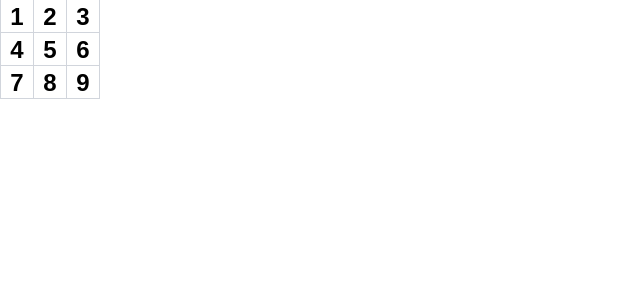
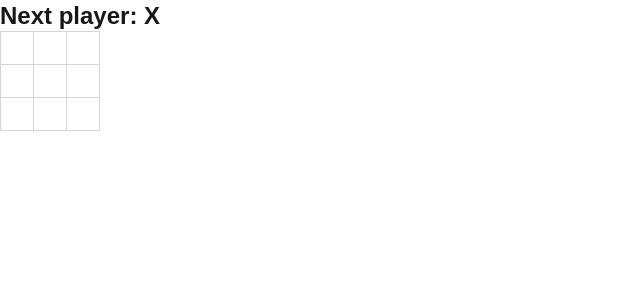
Before and after one commit to hankeyyh/tic-tac-toe, a Next.js app: page / in a window 1280 px wide. Shown: the top 300 px of the page, without its empty margins (0-640 px from the left). Built offline with nearby package versions, Linux system fonts and the light colour scheme.

Commit message:
feat: basic game

```diff
--- a/app/game.tsx
+++ b/app/game.tsx
@@ -3,7 +3,6 @@
 import { useState } from "react";
 
 export default function Game() {
-
     const [history, setHistory] = useState<number[]>(Array(9).fill(null))
     const [currentMove, setCurrentMove] = useState<number>(0)
 
--- a/component/board/index.tsx
+++ b/component/board/index.tsx
@@ -1,23 +1,87 @@
+'use client'
+
+import { useState } from "react";
 import Square from "../square";
 
 export default function Board() {
+    const [squares, setSquares] = useState<string[]>(Array(9).fill(null));
+    const [oddMove, setOddMove] = useState(true);
+
+    const winner = calculateWinner(squares);
+    let banner = null;
+    if (winner) {
+        banner = "Winner: " + winner;
+    } else {
+        banner = "Next player: " + (oddMove ? "X" : "O");
+    }
+
+    function handleClick(i: number) {
+        if (squares[i] || calculateWinner(squares)) {
+            return;
+        }
+        const nextSquares = squares.map((square, index) => index === i ? (oddMove ? "X" : "O") : square)
+        setSquares(nextSquares);
+        setOddMove(!oddMove);
+    }
+
     return (
         <>
+            <div className="text-2xl font-bold">{banner}</div>
             <div className="flex flex-row">
-                <Square value="1" />
-                <Square value="2" />
-                <Square value="3" />
+                <Square value={squares[0]} onClick={() => handleClick(0)} />
+                <Square value={squares[1]} onClick={() => handleClick(1)} />
+                <Square value={squares[2]} onClick={() => handleClick(2)} />
             </div>
             <div className="flex flex-row">
-                <Square value="4" />
-                <Square value="5" />
-                <Square value="6" />
+                <Square value={squares[3]} onClick={() => handleClick(3)} />
+                <Square value={squares[4]} onClick={() => handleClick(4)} />
+                <Square value={squares[5]} onClick={() => handleClick(5)} />
             </div>
             <div className="flex flex-row">
-                <Square value="7" />
-                <Square value="8" />
-                <Square value="9" />
+                <Square value={squares[6]} onClick={() => handleClick(6)} />
+                <Square value={squares[7]} onClick={() => handleClick(7)} />
+                <Square value={squares[8]} onClick={() => handleClick(8)} />
             </div>
         </>
     );
 }
+
+function calculateWinner(squares: string[]) {
+    const lines = [
+        [0, 1, 2],
+        [3, 4, 5],
+        [6, 7, 8],
+    ];
+    const columns = [
+        [0, 3, 6],
+        [1, 4, 7],
+        [2, 5, 8],
+    ];
+    const diagonals = [
+        [0, 4, 8],
+        [2, 4, 6],
+    ];
+
+    // 当横，竖，斜有3个相同的值，则返回该值
+    for (let i = 0; i < lines.length; i++) {
+        const [a, b, c] = lines[i];
+        if (squares[a] && squares[a] === squares[b] && squares[a] === squares[c]) {
+            return squares[a];
+        }
+    }
+
+    for (let i = 0; i < columns.length; i++) {
+        const [a, b, c] = columns[i];
+        if (squares[a] && squares[a] === squares[b] && squares[a] === squares[c]) {
+            return squares[a];
+        }
+    }
+
+    for (let i = 0; i < diagonals.length; i++) {
+        const [a, b, c] = diagonals[i];
+        if (squares[a] && squares[a] === squares[b] && squares[a] === squares[c]) {
+            return squares[a];
+        }
+    }
+    return null;
+}
--- a/component/square/index.tsx
+++ b/component/square/index.tsx
@@ -1,6 +1,7 @@
-export default function Square({ value }: { value: string }) {
+
+export default function Square({ value, onClick }: { value: string | null, onClick: () => void }) {
     return (
-        <button className="bg-white border border-gray-300 float-left text-2xl font-bold leading-[34px] h-[34px] -mr-[1px] -mt-[1px] p-0 text-center w-[34px] text-black">
+        <button className="bg-white border border-gray-300 float-left text-2xl font-bold leading-[34px] h-[34px] -mr-[1px] -mt-[1px] p-0 text-center w-[34px] text-black" onClick={onClick}>
             {value}
         </button>
     );
```
